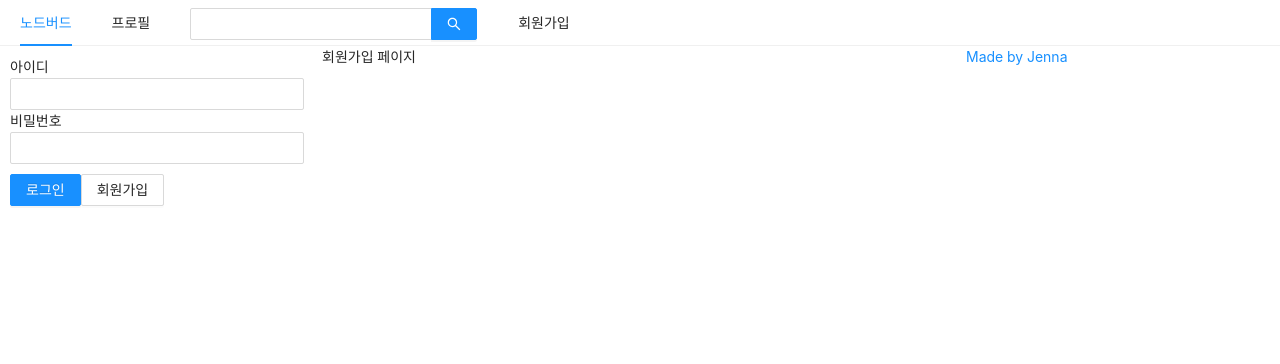
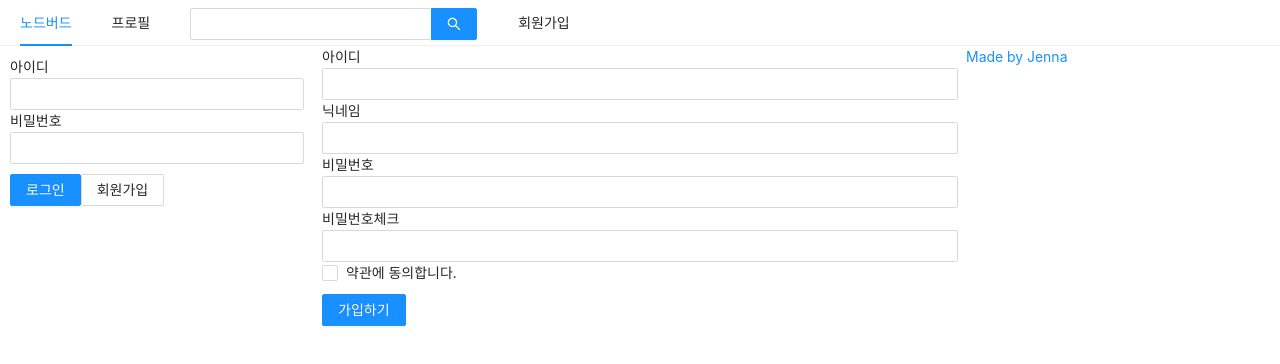
Before and after one commit to ryuiseo/nodebird, a Next.js app: page /signup in a window 1280 px wide. Shown: the top 364 px of the page. Built offline with nearby package versions, Linux system fonts and the light colour scheme.

Commit message:
회원가입 폼

```diff
--- a/components/LoginForm.js
+++ b/components/LoginForm.js
@@ -2,6 +2,8 @@
 import {Form, Input, Button} from 'antd';
 import Link from 'next/link';
 import styled from 'styled-components';
+import PropTypes from 'prop-types';
+import useInput from '../hooks/useInput';
 
 const ButtonWrapper = styled.div`
     margin-top: 10px;
@@ -11,16 +13,9 @@
     padding: 10px;
 `
 const LoginForm =({setIsLoggedIn})=>{
-    const [id, setId] = useState('');
-    const [password, setPassword] = useState('');
+    const [id, onChangeId] = useInput('');
+    const [password, onChangePassword] = useInput('');
 
-    //컴포넌트에 porps로 넘기는 함수는 useCallback 안에 넣어줘야 최적화 가능
-    const onChangeId = useCallback((e)=>{
-        setId(e.target.value)
-    },[]);
-    const onChangePassword = useCallback((e)=>{
-        setPassword(e.target.value)
-    },[]);
 
     const onSubmitForm =useCallback(()=>{
         console.log(id,password);
@@ -46,4 +41,7 @@
         </FormWrapper>
     );
 }
+LoginForm.propTypes ={
+    setIsLoggedIn : PropTypes.func.isRequired,
+}
 export default LoginForm;
--- /dev/null
+++ b/hooks/useInput.js
@@ -0,0 +1,10 @@
+import {useState, useCallback} from 'react';
+
+export default (initialValue = null)=>{
+    const [value, setValue] = useState(initialValue);
+    //컴포넌트에 props로 넘기는 함수는 useCallback 안에 넣어줘야 최적화 가능
+    const handler = useCallback((e)=>{
+        setValue(e.target.value)
+    },[])
+    return [value, handler]
+};
--- a/pages/signup.js
+++ b/pages/signup.js
@@ -1,15 +1,85 @@
 import AppLayout from '../components/AppLayout';
-import React from 'react';
+import React, {useCallback,useState} from 'react';
 import Head from 'next/head';
+import {Form, Input, Checkbox, Button} from 'antd';
+import useInput from '../hooks/useInput';
+import styled from 'styled-components';
 
+const ErrorMessage = styled.div`
+  color: red;
+`
 const Signup = () => {
+  const [id, onChangeId] = useInput('');
+  const [nickname, onChangeNickname] = useInput('');
+  const [password, onChangePassword] = useInput('');
+
+  const [passwordCheck, setPasswordCheck] =useState('');
+  const [passwordError, setPasswordError] = useState(false);
+  const onChangePasswordCheck = useCallback((e)=>{
+    setPasswordCheck(e.target.value);
+    setPasswordError(e.target.value !== password)
+  },[password]);
+
+
+  const [term, setTerm] = useState('');
+  const [termError, setTermError] = useState(false);
+  const onChangeTerm = useCallback((e)=>{
+    setTerm(e.target.checked);
+    setTermError(false);
+  },[]);
+
+  const onSubmit = useCallback(()=>{
+    if(password !== passwordCheck){
+      return setPasswordError(true);
+    }
+    if(!term){
+      return setTermError(true);
+    }
+    console.log(id,nickname, password)
+  },[password, passwordCheck, term]);
+
   return (
-    <>
+    <AppLayout>
     <Head>
       <title>회원가입 | NodeBird</title>
     </Head>
-    <AppLayout>회원가입 페이지</AppLayout>
-    </>
+    <Form onFinish={onSubmit}>
+    <div>
+        <label htmlFor='user-id'>아이디</label>
+        <br />
+        <Input name='user-id' value={id} required onChange={onChangeId} />
+      </div>
+    <div>
+        <label htmlFor='user-nick'>닉네임</label>
+        <br />
+        <Input name='user-nick' value={nickname} required onChange={onChangeNickname} />
+      </div>
+    <div>
+        <label htmlFor='user-password'>비밀번호</label>
+        <br />
+        <Input name='user-password' type='password' value={password} required onChange={onChangePassword} />
+      </div>
+      <div>
+        <label htmlFor='user-password-check'>비밀번호체크</label>
+        <br />
+        <Input
+          name='user-password-check'
+          type='password'
+          value={passwordCheck}
+          required
+          onChange={onChangePasswordCheck}
+          />
+          {passwordError && <ErrorMessage>비밀번호가 일치하지 않습니다.</ErrorMessage>}
+      </div>
+      <div>
+        <Checkbox name='user-term' checked={term} onChange={onChangeTerm}>약관에 동의합니다.</Checkbox>
+        {termError && <ErrorMessage>약관에 동의하셔야 합니다.</ErrorMessage>}
+      </div>
+      <div style={{marginTop: 10}}>
+        <Button type='primary' htmlType='submit'>가입하기</Button>
+      </div>
+    </Form>
+    </AppLayout>
 
   )
 };
```
